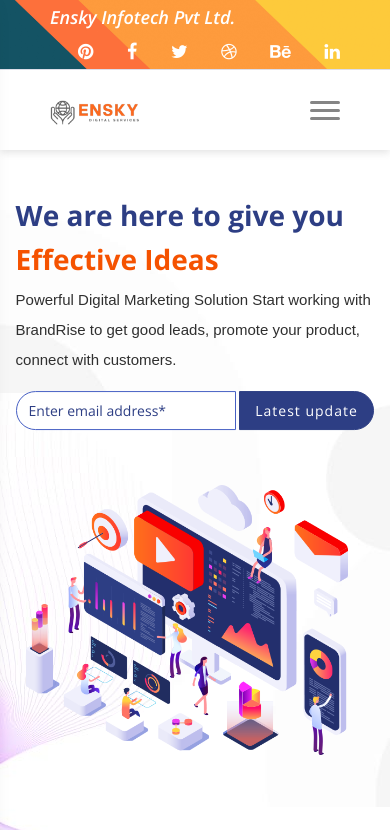
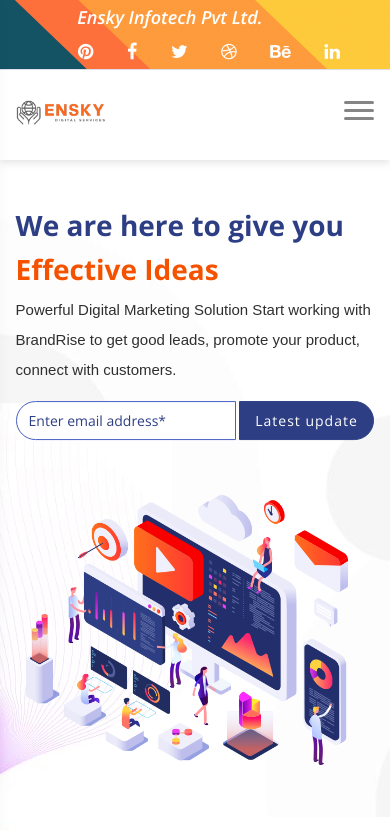
Before and after one commit to mddanishiqbal/ensky, a plain HTML site: page index.html in a window 390 px wide. Shown: the top 830 px of the page. Drawn offline with nearby package versions, Linux system fonts and the light colour scheme.

Commit message:
Update responsive.css

```diff
--- a/css/responsive.css
+++ b/css/responsive.css
@@ -4,6 +4,30 @@
     }
   }
   @media screen and (max-width: 768px) {
+    .header-area .top-header-area {
+        padding: 0px 50px;
+        padding-left: 0px;
+    }
+    .breaking-news{
+        text-align: center !important;
+    }
+    .header-area .top-header-area .breaking-news .ticker {
+        width: 100%;
+        text-align: center;
+    }
+    .header-area .top-header-area .breaking-news .ticker ul li {
+       text-align: center;
+    }
+    .header-area .top-header-area .breaking-news .ticker ul li a {
+        font-size: 18px;
+        color: #fff;
+        font-style: italic;
+        text-align: center;
+    }
+    .header-area .delicious-main-menu {
+        height: 90px;
+        padding: 0% 4%;
+    }
     .hero-area .hero_left {
         transform: translateY(15%);
       }
```
